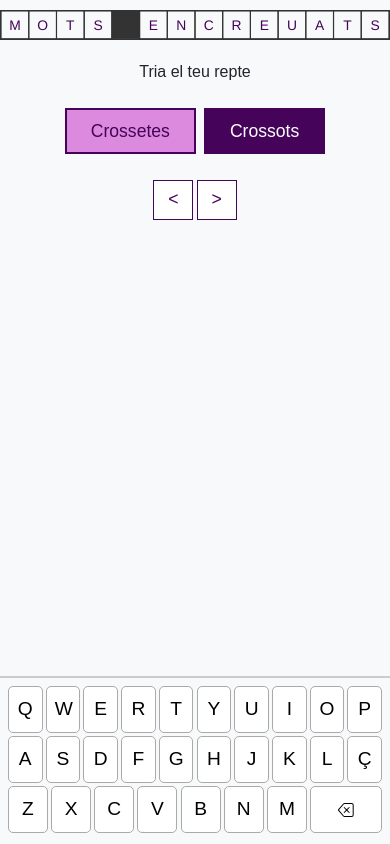
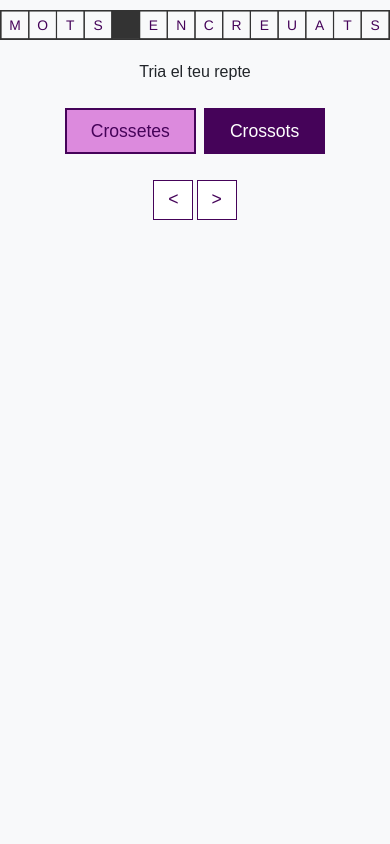
Before and after one commit to annavidaltur/encreuades, a website: page public/index.html in a window 390 px wide. Drawn offline with nearby package versions, Linux system fonts and the light colour scheme; no server answers.

Commit message:
teclat d-none

```diff
--- a/public/index.html
+++ b/public/index.html
@@ -156,7 +156,7 @@
   	</div>
 
 	<!-- Teclat -->
-	<div id="teclat" class="teclat d-block d-sm-none">
+	<div id="teclat" class="teclat d-none d-sm-none">
 		<div class="teclat-row">
 			<button>Q</button>
 			<button>W</button>
```
